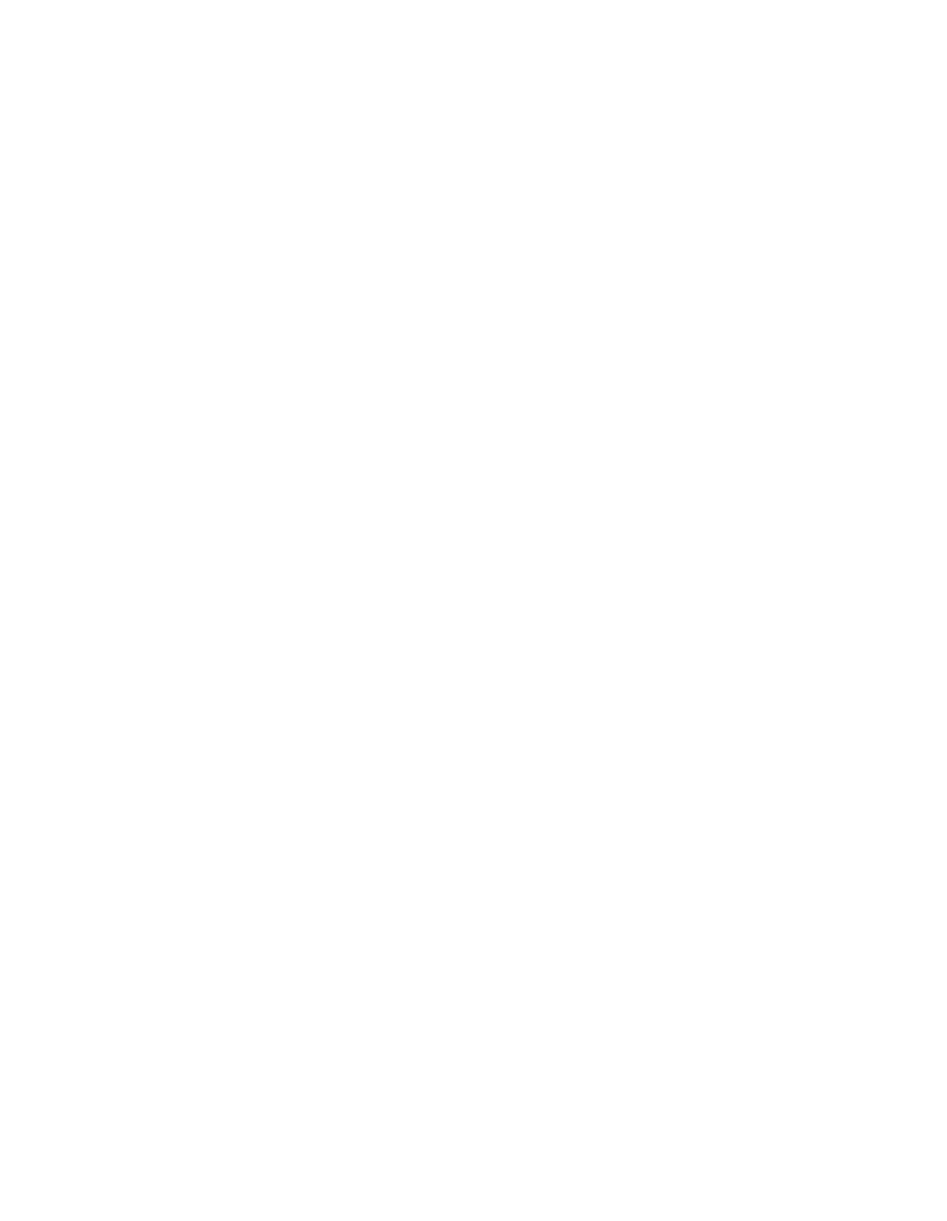
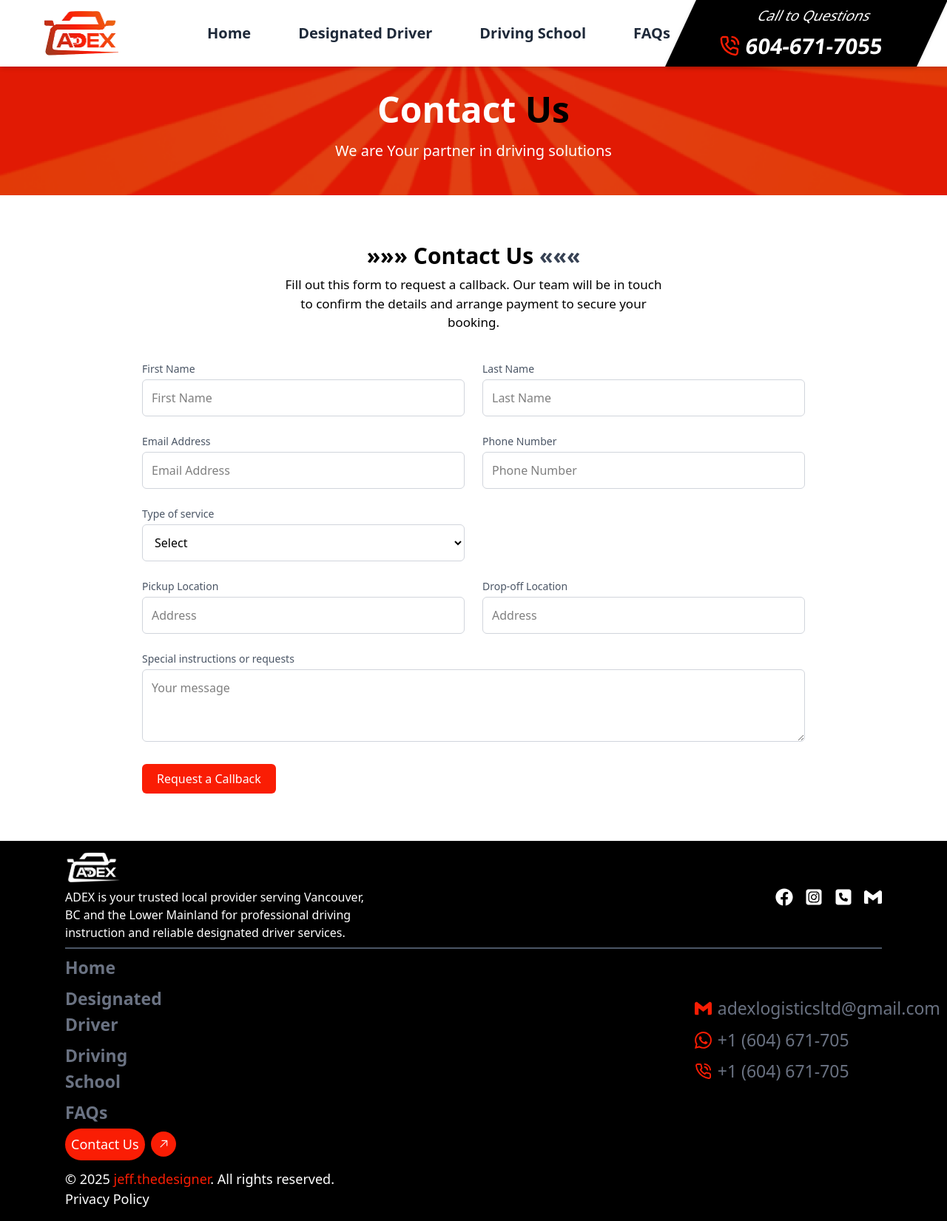
Before and after one commit to udemecomfort/adexx, a React (Vite) app: page /Contact in a window 1280 px wide. Before the commit this address had no page. Shown: the whole page at 74% size. Before the commit the page ends 800 px from the top, so only its background shows below. Built offline with nearby package versions, Linux system fonts and the light colour scheme.

Commit message:
added another new changes

```diff
--- a/src/App.jsx
+++ b/src/App.jsx
@@ -12,11 +12,10 @@ const App = () => {
         <div>
             <Routes>
                 <Route path='/' element={<Home />} />
-                <Route path='/Designated Driver' element={<DesignatedDriver />} />
-                <Route path='/Driving School' element={<DrivingSchool />} />
-                 <Route path='/FAQs' element={<FAQs />} />
-                <Route path='/About' element={<About />} />
-                <Route path='/ContactUS' element={<ContactUS />} />
+                <Route path='/Designated-Driver' element={<DesignatedDriver />} />
+                <Route path='/Driving-School' element={<DrivingSchool />} />
+                <Route path='/FAQs' element={<About />} />
+                <Route path='/Contact' element={<ContactUS />} />
             </Routes>
         </div>
     )
--- a/src/Pages/DesignatedDriver.jsx
+++ b/src/Pages/DesignatedDriver.jsx
@@ -7,6 +7,7 @@ import Testimonials from '../components/Testimonials'
 import Contact from '../components/Contact'
 import HeroDD from '../components/HeroDD'
 import CorporateEvent from '../components/CorporateEvent'
+import DownContact from '../components/DownContact'
 
 const DesignatedDriver = () => {
     return (
@@ -18,6 +19,7 @@ const DesignatedDriver = () => {
             <PricingPolicy />
             <Testimonials />
             <Contact />
+            <DownContact />
             <Footer />
         </div>
     )
--- a/src/components/AboutUs.jsx
+++ b/src/components/AboutUs.jsx
@@ -4,19 +4,14 @@ import orange from "../assets/orange-bg.png";
 const AboutUs = () => {
   return (
     <section className="relative">
-      {/* Background section */}
       <div className="relative bg-[#FA1D04] h-[30vh] md:h-[33vh] flex items-center justify-center">
-        {/* Background image */}
         <img
           src={orange}
           alt="Orange Rays"
           className="absolute inset-0 w-full h-full object-cover"
         />
-
-        {/* Overlay (optional slight tint for better text visibility) */}
         <div className="absolute inset-0 bg-black/10"></div>
 
-        {/* Centered text container */}
         <div className="relative z-10 text-center px-2 flex flex-col items-center justify-center mt-10 md:mt-20">
           <h2 className="text-white text-4xl md:text-5xl font-bold mb-4">
             About <span className="text-black">Us</span>
--- a/src/components/Contact.jsx
+++ b/src/components/Contact.jsx
@@ -1,15 +1,21 @@
 import React from "react";
+import { useLocation } from "react-router-dom";
+
 
 
 const Contact = () => {
+  const location = useLocation();
   return (
     <div className="bg-white py-16 px-6 md:px-20">
       {/* Header */}
       <div className="text-center mb-10">
-        <h3 className="text-3xl font-semibold mb-2">
-          <span className="text-black">»»» </span>Contact Us
-          <span className="text-gray-700"> «««</span>
-        </h3>
+        {location.pathname !== "/contact" && (
+          <h3 className="text-3xl font-semibold mb-2">
+            <span className="text-black">»»» </span>Contact Us
+            <span className="text-gray-700"> «««</span>
+          </h3>
+        )}
+
         <p className="text-[17px] text-black max-w-lg mx-auto">
           Fill out this form to request a callback. Our team will be in touch to
           confirm the details and arrange payment to secure your booking.
--- a/src/components/DownContact.jsx
+++ b/src/components/DownContact.jsx
@@ -3,7 +3,7 @@ import car from "../assets/CarContact.png";
 
 const DownContact = () => {
   return (
-   <div className="mt-20 bg-[#FA1D04] rounded-t-[60px] p-10 flex flex-col md:flex-row justify-between items-center text-white">
+   <div className="mt-20 bg-[#FA1D04] mx-[80px] rounded-t-[90px] p-10 flex flex-col md:flex-row justify-between items-center text-white">
         <p className="text-lg font-medium max-w-lg leading-relaxed">
           ADEX is a trusted local provider, proudly serving Metro Vancouver and
           the Okanagan region with professional driving instruction and reliable
--- a/src/components/Footer.jsx
+++ b/src/components/Footer.jsx
@@ -1,20 +1,18 @@
 import React from 'react'
+import { Link } from 'react-router'   // ✅ Since you said you installed react-router (not react-router-dom)
 import ADEX from "../assets/ADEX LOGO WHITE.png"
 import { FaFacebook } from "react-icons/fa";
-import { FaSquareInstagram } from "react-icons/fa6";
-import { FaSquarePhone } from "react-icons/fa6";
-import { SiGmail } from "react-icons/si";
-import { SiWhatsapp } from "react-icons/si";
+import { FaSquareInstagram, FaSquarePhone } from "react-icons/fa6";
+import { SiGmail, SiWhatsapp } from "react-icons/si";
 import { LuPhoneCall } from "react-icons/lu";
 import { GoArrowUpRight } from "react-icons/go";
-
-
-
 
 const Footer = () => {
     return (
         <div className="bg-black text-white py-4">
             <div className="max-w-8xl mx-auto px-22">
+
+                {/* Logo + Social icons */}
                 <div className="flex flex-col md:flex-row md:justify-between items-start md:items-center gap-6">
                     <div className="max-w-xl">
                         <img src={ADEX} alt="ADEX Logo" className="h-10" />
@@ -25,52 +23,129 @@ const Footer = () => {
                         </p>
                     </div>
 
+                    {/* Social Media Icons */}
                     <div className="flex items-center gap-4 text-2xl">
-                        <FaFacebook className="text-[#FFFFFF]  cursor-pointer" />
-                        <FaSquareInstagram className="text-[#FFFFFF]  cursor-pointer" />
-                        <FaSquarePhone className="text-[#FFFFFF]  cursor-pointer" />
-                        <SiGmail className="text-[#FFFFFF]  cursor-pointer" />
+                        <a
+                            href="https://www.facebook.com/profile.php?id=61573474127882&mibextid=ZbWKwL"
+                            target="_blank"
+                            rel="noopener noreferrer"
+                            className="hover:text-[#fa1d04] transition"
+                        >
+                            <FaFacebook />
+                        </a>
+                        <a
+                            href="https://www.instagram.com/adexdrivingsolutions?igsh=MXdkOHpwY3BwNTRkNw=="
+                            target="_blank"
+                            rel="noopener noreferrer"
+                            className="hover:text-[#fa1d04] transition"
+                        >
+                            <FaSquareInstagram />
+                        </a>
+                        <a
+                            href="tel:+1604671705"
+                            className="hover:text-[#fa1d04] transition"
+                        >
+                            <FaSquarePhone />
+                        </a>
+                        <a
+                            href="mailto:adexlogisticsltd@gmail.com"
+                            className="hover:text-[#fa1d04] transition"
+                        >
+                            <SiGmail />
+                        </a>
                     </div>
                 </div>
 
                 <hr className="px-5 border-gray-600 border-1 my-2" />
 
-
-                <div className='flex flex-col md:flex-row  items-start md:items-center md:gap-180 mb-1'>
+                {/* Routes + Contact Info */}
+                <div className='flex flex-col md:flex-row items-start md:items-center md:gap-180 mb-1'>
                     <div>
-                        <ul className="text-gray-800 font-semibold">
-                            <li className="cursor-pointer text-gray-500 text-[23px]">Home</li>
-                            <li className="cursor-pointer  text-gray-500 text-[23px]">Designated Driver</li>
-                            <li className="cursor-pointer text-gray-500 text-[23px]">Driving School</li>
-                            <li className="cursor-pointer text-gray-500 text-[23px]">FAQs</li>
+                        <ul className="text-gray-800 font-semibold space-y-2">
+                            <li>
+                                <Link to="/" className="text-gray-500 text-[23px] hover:text-[#fa1d04] transition">
+                                    Home
+                                </Link>
+                            </li>
+                            <li>
+                                <Link to="/designated-driver" className="text-gray-500 text-[23px] hover:text-[#fa1d04] transition">
+                                    Designated Driver
+                                </Link>
+                            </li>
+                            <li>
+                                <Link to="/driving-school" className="text-gray-500 text-[23px] hover:text-[#fa1d04] transition">
+                                    Driving School
+                                </Link>
+                            </li>
+                            <li>
+                                <Link to="/faqs" className="text-gray-500 text-[23px] hover:text-[#fa1d04] transition">
+                                    FAQs
+                                </Link>
+                            </li>
                         </ul>
                     </div>
+
                     <div>
-                        <div className='flex items-center gap-2 py-1 text-[23px] text-gray-500'> <SiGmail className="text-[#fa1d04]  cursor-pointer" />
-                            <span>adexlogisticsltd@gmail.com</span>
+                        <div className='flex items-center gap-2 py-1 text-[23px] text-gray-500'>
+                            <SiGmail className="text-[#fa1d04]" />
+                            <a href="mailto:adexlogisticsltd@gmail.com" className="hover:text-white transition">
+                                adexlogisticsltd@gmail.com
+                            </a>
                         </div>
-                        <div className='flex items-center gap-2 py-1 text-[23px] text-gray-500'><SiWhatsapp className="text-[#fa1d04]  cursor-pointer" />
-                            <span>+1 (604) 671-705</span>
+                        <div className='flex items-center gap-2 py-1 text-[23px] text-gray-500'>
+                            <SiWhatsapp className="text-[#fa1d04]" />
+                            <a
+                                href="https://wa.me/1604671705"
+                                target="_blank"
+                                rel="noopener noreferrer"
+                                className="hover:text-white transition"
+                            >
+                                +1 (604) 671-705
+                            </a>
                         </div>
-                        <div className='flex items-center gap-2 py-1 text-[23px] text-gray-500'> <LuPhoneCall className="text-[#fa1d04]  cursor-pointer" />
-                            <span>+1 (604) 671-705</span>
+                        <div className='flex items-center gap-2 py-1 text-[23px] text-gray-500'>
+                            <LuPhoneCall className="text-[#fa1d04]" />
+                            <a href="tel:+1604671705" className="hover:text-white transition">
+                                +1 (604) 671-705
+                            </a>
                         </div>
                     </div>
                 </div>
-                <div className="flex items-center cursor-pointer hover:text-[#fa1d04] transition-colors">
-                    <p className="text-[18px] font-medium bg-[#fa1d04] p-2 rounded-full">Contact Us</p>
-                    <div className="bg-[#fa1d04] p-2 rounded-full flex items-center justify-center text-white">
+
+                {/* Contact Us Button */}
+                <Link
+                    to="/contact"
+                    className="flex items-center cursor-pointer hover:text-[#fa1d04] transition-colors"
+                >
+                    <p className="text-[18px] font-medium bg-[#fa1d04] p-2 rounded-full text-white">
+                        Contact Us
+                    </p>
+                    <div className="bg-[#fa1d04] p-2 rounded-full flex items-center justify-center text-white ml-2">
                         <GoArrowUpRight size={18} />
                     </div>
-                </div>
+                </Link>
+
+
+                {/* Footer Bottom */}
                 <div>
-                    <p className="text-[18px] ">
-                        &copy; {new Date().getFullYear()} jeff.thedesigner. All rights reserved.
+                    <p className="text-[18px] mt-3">
+                        &copy; {new Date().getFullYear()}{" "}
+                        <a
+                            href="https://www.instagram.com/jeff.thedesigner" // 👈 change to the real link if needed
+                            target="_blank"
+                            rel="noopener noreferrer"
+                            className="text-[#fa1d04] hover:underline hover:text-red-600 transition"
+                        >
+                            jeff.thedesigner
+                        </a>
+                        . All rights reserved.
                         <br />
-                        <span>Privacy Policy</span>
-
+                        <span className="cursor-pointer hover:text-[#fa1d04] transition">
+                            Privacy Policy
+                        </span>
                     </p>
                 </div>
+
             </div>
         </div>
     )
--- a/src/components/Navbar.jsx
+++ b/src/components/Navbar.jsx
@@ -2,7 +2,7 @@ import React, { useState } from "react";
 import { IoCloseCircleOutline } from "react-icons/io5";
 import { LuPhoneCall } from "react-icons/lu";
 import { HiMenuAlt3 } from "react-icons/hi";
-import { Link } from "react-router";
+import { NavLink } from "react-router-dom";
 
 import Logo from "../assets/ADEX LOGO.png";
 import logomob from "../assets/ADEX LOGO WHITE.png";
@@ -13,37 +13,73 @@ const Navbar = () => {
   const toggleMenu = () => setIsOpen(!isOpen);
   const closeMenu = () => setIsOpen(false);
 
+  const activeLink =
+    "text-white bg-[#fa1d04] py-[10px] px-[15px] font-semibold text-[20px] border-b-2 rounded-xl  transition";
+  const normalLink = "hover:text-[#fa1d04] transition font-semibold text-[20px] ";
+
   return (
     <nav>
       {/* Desktop Navbar */}
       <div className="hidden md:flex fixed top-0 left-0 w-full bg-white shadow-md z-50 pl-[60px] pr-[20px] justify-between items-center h-[90px]">
-        <div className="flex items-center gap-27">
+        <div className="flex items-center gap-30">
           <img src={Logo} alt="Logo" className="w-[100px]" />
-          <ul className="flex gap-8 text-gray-800 font-semibold">
-            <li className="cursor-pointer hover:text-red-600 transition"><Link to="/">Home</Link> </li>
-            <li className="cursor-pointer hover:text-red-600 transition"> <Link to="/Designated Driver">Designated Driver</Link></li>
-            <li className="cursor-pointer hover:text-red-600 transition"><Link to="/Driving School">Driving School</Link></li>
-            <li className="cursor-pointer hover:text-red-600 transition"><Link to="/FAQs">FAQs</Link></li>
+          <ul className="flex gap-16 text-gray-800 font-semibold">
+            <li>
+              <NavLink
+                to="/"
+                className={({ isActive }) => (isActive ? activeLink : normalLink)}
+              >
+                Home
+              </NavLink>
+            </li>
+            <li>
+              <NavLink
+                to="/Designated-Driver"
+                className={({ isActive }) => (isActive ? activeLink : normalLink)}
+              >
+                Designated Driver
+              </NavLink>
+            </li>
+            <li>
+              <NavLink
+                to="/Driving-School"
+                className={({ isActive }) => (isActive ? activeLink : normalLink)}
+              >
+                Driving School
+              </NavLink>
+            </li>
+            <li>
+              <NavLink
+                to="/FAQs"
+                className={({ isActive }) => (isActive ? activeLink : normalLink)}
+              >
+                FAQs
+              </NavLink>
+            </li>
           </ul>
         </div>
         <div
-          className="w-[240px] h-[90px] shadow-md bg-black px-4 flex flex-col items-center justify-center text-center"
-          style={{ transform: "skewX(-19deg)" }}
+          className="w-[340px] h-[90px] shadow-md bg-black px-4 flex flex-col items-center justify-center text-center"
+          style={{ transform: "skewX(-25deg)" }}
         >
-          <p className="text-white text-[12px] mb-1 flex justify-center">Call to Questions</p>
+          <p className="text-white text-[19px] mb-1 flex justify-center">
+            Call to Questions
+          </p>
           <div className="flex items-center gap-2 skew-x-[19deg]">
-            <LuPhoneCall className="text-[#fa1d04] h-5" />
-            <p className="text-white font-bold text-[23px]">604-671-7055</p>
+            <LuPhoneCall className="text-[#fa1d04] h-10 text-[29px]" />
+            <p className="text-white font-bold text-[29px]">604-671-7055</p>
           </div>
         </div>
       </div>
 
       {/* Mobile Navbar */}
-      <div className={`md:hidden border border-gray-300 shadow-lg ${isOpen ? 'bg-[#fa1d04]' : 'bg-white'}   flex flex-col`}>
-
-
+      <div
+        className={`md:hidden border border-gray-300 shadow-lg ${
+          isOpen ? "bg-[#fa1d04]" : "bg-white"
+        } flex flex-col`}
+      >
         <div
-          className={`flex justify-between items-center px-10 pt-6 pb-6 fixed top-0 left-0 bg-white z-20 w-full ${
+          className={`flex justify-between items-center px-10 pt-6 pb-6 fixed top-0 left-0 z-20 w-full ${
             isOpen ? "bg-[#fa1d04]" : "bg-white"
           }`}
         >
@@ -61,29 +97,61 @@ const Navbar = () => {
           )}
         </div>
 
-        {/* Mobile menu - only show when open */}
+        {/* Mobile menu */}
         {isOpen && (
           <>
-            <ul className="flex flex-col text-white mt-8 mb-6 space-y-6 font-semibold">
-              <li
-                className="px-10 py-3 rounded"
-                style={{ backgroundImage: "linear-gradient(to right, #c71500, #fa1d04)", backgroundSize: "400px 100%", backgroundRepeat: "no-repeat", }}
-                onClick={closeMenu}
-              >
-                Home
+            <ul className="flex flex-col text-white mt-8 mb-6 space-y-6 font-semibold pt-[80px]">
+              <li onClick={closeMenu}>
+                <NavLink
+                  to="/"
+                  className={({ isActive }) =>
+                    isActive
+                      ? "bg-[#c71500] block px-10 py-3 rounded"
+                      : "block px-10 py-3"
+                  }
+                >
+                  Home
+                </NavLink>
               </li>
-              <li className="px-10 py-3" onClick={closeMenu}>
-                Designated Driver
+              <li onClick={closeMenu}>
+                <NavLink
+                  to="/Designated-Driver"
+                  className={({ isActive }) =>
+                    isActive
+                      ? "bg-[#c71500] block px-10 py-3 rounded"
+                      : "block px-10 py-3"
+                  }
+                >
+                  Designated Driver
+                </NavLink>
               </li>
-              <li className="px-10 py-3" onClick={closeMenu}>
-                Driving School
+              <li onClick={closeMenu}>
+                <NavLink
+                  to="/Driving-School"
+                  className={({ isActive }) =>
+                    isActive
+                      ? "bg-[#c71500] block px-10 py-3 rounded"
+                      : "block px-10 py-3"
+                  }
+                >
+                  Driving School
+                </NavLink>
               </li>
-              <li className="px-10 py-3" onClick={closeMenu}>
-                FAQs
+              <li onClick={closeMenu}>
+                <NavLink
+                  to="/FAQs"
+                  className={({ isActive }) =>
+                    isActive
+                      ? "bg-[#c71500] block px-10 py-3 rounded"
+                      : "block px-10 py-3"
+                  }
+                >
+                  FAQs
+                </NavLink>
               </li>
             </ul>
 
-            <div className="px-10 ">
+            <div className="px-10 pb-6">
               <button className="bg-white text-[#fa1d04] py-3 px-9 rounded-2xl font-semibold">
                 Request a Booking
               </button>
@@ -93,7 +161,6 @@ const Navbar = () => {
       </div>
     </nav>
   );
-
 };
 
 export default Navbar;
```
Also changed, not shown: src/Pages/DrivingSchool.jsx (+9 -9 lines), src/components/Hero.jsx (+23 -13 lines), src/components/LicenseSection.jsx (+0 -7 lines).
